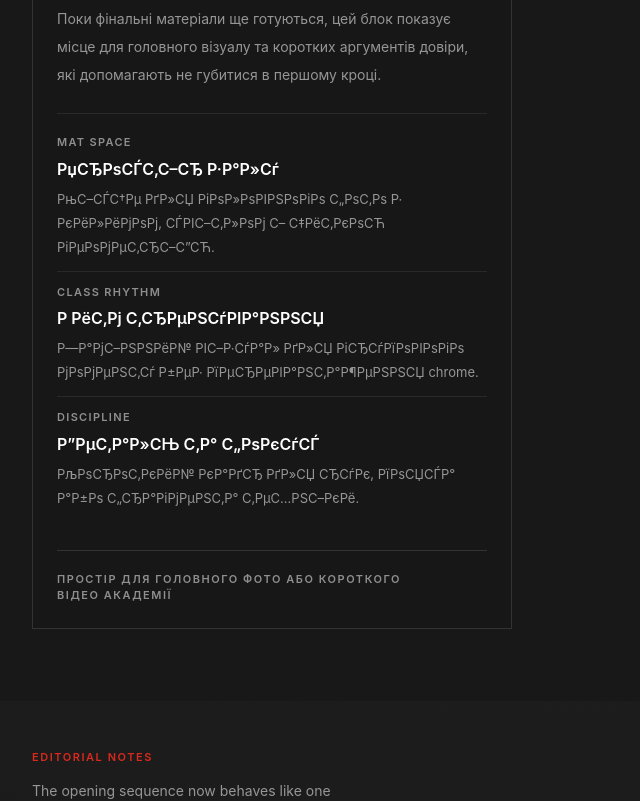
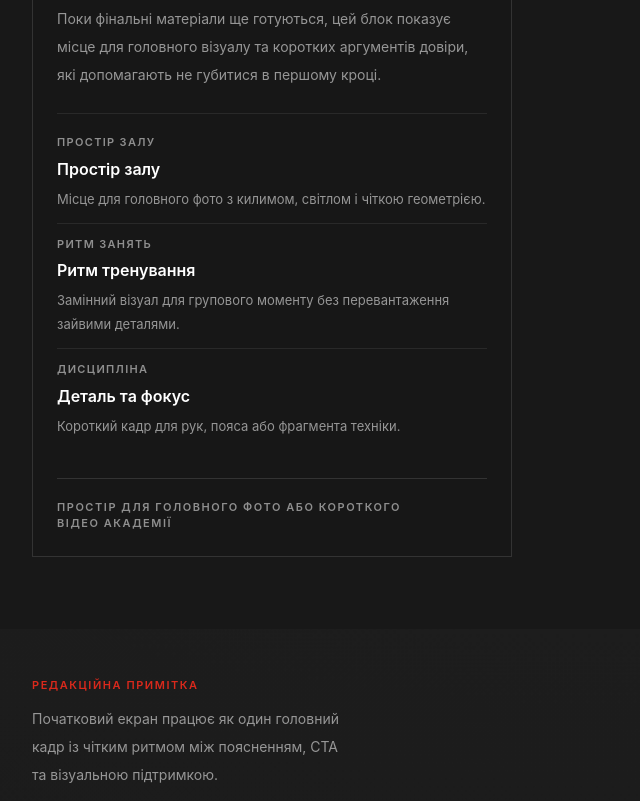
Before and after one commit to dobrodiynazar-dotcom/Avg-, a Next.js app: page / in a window 1280 px wide. Shown: the part 1640-2441 px from the top of the page, without its empty margins (0-640 px from the left). Built offline with nearby package versions, Linux system fonts and the light colour scheme.

Commit message:
Clean up Ukrainian content placeholders

```diff
--- a/src/components/sections/GallerySection.tsx
+++ b/src/components/sections/GallerySection.tsx
@@ -2,6 +2,7 @@ import type { MediaAsset, SectionIntro } from "@/types/content";
 
 import { MediaCard } from "@/components/domain";
 import { Container, SectionHeader } from "@/components/ui";
+import { mediaPreviewNote } from "@/content/media";
 
 type GallerySectionProps = {
   intro: SectionIntro;
@@ -21,7 +22,7 @@ export function GallerySection({ intro, assets }: GallerySectionProps) {
             title={intro.title}
           />
           <p className="max-w-[36rem] text-[0.875rem] leading-7 text-[var(--color-ink-muted)] lg:justify-self-end">
-            The gallery now reads as one directed visual feed: a lead frame first, then supporting cuts with lighter caption treatment.
+            {mediaPreviewNote}
           </p>
         </div>
 
--- a/src/content/media.ts
+++ b/src/content/media.ts
@@ -7,6 +7,9 @@ export const mediaIntro: SectionIntro = {
   description:
     "Навіть тимчасові візуальні слоти вже передають правильний баланс між атмосферою, дисципліною та швидким переглядом на мобільних екранах.",
 };
+
+export const mediaPreviewNote =
+  "Галерея працює як спрямована візуальна стрічка: спочатку головний кадр, далі допоміжні фрагменти з легшими підписами.";
 
 export const mediaAssets: MediaAsset[] = [
   {
--- a/src/content/site.ts
+++ b/src/content/site.ts
@@ -30,10 +30,12 @@ export const contactChannels: ContactChannel[] = [
     href: "https://t.me/avangard_bjj_preview",
     value: "@avangard_bjj_preview",
     ctaLabel: "Написати в Telegram",
-    description: "Найшвидший канал для першого запиту, уточнення графіка та старту.",
+    description:
+      "Найшвидший канал для першого запиту, уточнення графіка та старту.",
     variant: "primary",
     external: true,
-    availability: "Тимчасовий контакт для превʼю. Перед запуском буде оновлений.",
+    availability:
+      "Тимчасовий контакт для прев'ю. Перед запуском буде оновлений.",
   },
   {
     key: "instagram",
@@ -41,10 +43,12 @@ export const contactChannels: ContactChannel[] = [
     href: "https://instagram.com/avangard.bjj.preview",
     value: "@avangard.bjj.preview",
     ctaLabel: "Переглянути Instagram",
-    description: "Актуальні анонси, короткі фрагменти тренувань та атмосфера залу.",
+    description:
+      "Актуальні анонси, короткі фрагменти тренувань та атмосфера залу.",
     variant: "secondary",
     external: true,
-    availability: "Тимчасовий контакт для превʼю. Перед запуском буде оновлений.",
+    availability:
+      "Тимчасовий контакт для прев'ю. Перед запуском буде оновлений.",
   },
   {
     key: "phone",
@@ -52,9 +56,11 @@ export const contactChannels: ContactChannel[] = [
     href: "tel:+380000000000",
     value: "+38 (000) 000 00 00",
     ctaLabel: "Подзвонити",
-    description: "Контакт для дзвінка, швидкого уточнення формату занять і деталей старту.",
+    description:
+      "Контакт для дзвінка, швидкого уточнення формату занять і деталей старту.",
     variant: "tertiary",
-    availability: "Номер тимчасовий для превʼю. Остаточний контакт буде додано перед запуском.",
+    availability:
+      "Номер тимчасовий для прев'ю. Остаточний контакт буде додано перед запуском.",
   },
   {
     key: "email",
@@ -65,7 +71,8 @@ export const contactChannels: ContactChannel[] = [
     description:
       "Резервний канал для детальніших питань, організаційних тем і партнерських звернень.",
     variant: "tertiary",
-    availability: "Тимчасовий контакт для превʼю. Перед публічним запуском буде оновлений.",
+    availability:
+      "Тимчасовий контакт для прев'ю. Перед публічним запуском буде оновлений.",
   },
 ];
 
@@ -95,9 +102,9 @@ export const heroHighlights: HighlightItem[] = [
 ];
 
 export const heroMeta = {
-  eyebrow: "Editorial Notes",
+  eyebrow: "Редакційна примітка",
   description:
-    "The opening sequence now behaves like one lead frame supported by proof and motion, not a stack of unrelated cards.",
+    "Початковий екран працює як один головний кадр із чітким ритмом між поясненням, CTA та візуальною підтримкою.",
 };
 
 export const heroStats: StatItem[] = [
@@ -165,14 +172,14 @@ export const contactSectionContent: {
   intro: {
     eyebrow: "Контакти",
     title:
-      "Фінальний блок завершує сторінку спокійно і практично: з прямими каналами звʼязку та місцем під карту.",
+      "Фінальний блок завершує сторінку спокійно і практично: з прямими каналами зв'язку та місцем під карту.",
     description:
       "Тут легко знайти канал для першого звернення, зрозуміти, де проходитимуть заняття, і без зайвого шуму перейти до наступного кроку.",
   },
   preview: {
     eyebrow: "Локація та наступний крок",
     title:
-      "Тут зʼявиться реальна адреса, карта та короткий сценарій того, що відбувається після першого повідомлення.",
+      "Тут з'явиться реальна адреса, карта та короткий сценарій того, що відбувається після першого повідомлення.",
     description:
       "Блок уже показує логіку майбутньої карти й коротких пояснень, які допомагають підготуватися до першого візиту.",
     details: [
@@ -180,37 +187,41 @@ export const contactSectionContent: {
       "Адреса, карта та фінальні контакти будуть додані перед публічним запуском.",
       "Уся контактна інформація подається коротко, щоб не перевантажувати мобільний екран.",
     ],
-    placeholderLabel: "Google Maps preview area",
+    placeholderLabel: "Зона прев'ю для карти Google Maps",
   },
 };
 
 export const heroVisuals: VisualTile[] = [
   {
     id: "hero-mat",
-    label: "Mat space",
-    title: "РџСЂРѕСЃС‚С–СЂ Р·Р°Р»Сѓ",
-    description: "РњС–СЃС†Рµ РґР»СЏ РіРѕР»РѕРІРЅРѕРіРѕ С„РѕС‚Рѕ Р· РєРёР»РёРјРѕРј, СЃРІС–С‚Р»РѕРј С– С‡РёС‚РєРѕСЋ РіРµРѕРјРµС‚СЂС–С”СЋ.",
+    label: "Простір залу",
+    title: "Простір залу",
+    description:
+      "Місце для головного фото з килимом, світлом і чіткою геометрією.",
     aspectRatio: "portrait",
   },
   {
     id: "hero-class",
-    label: "Class rhythm",
-    title: "Р РёС‚Рј С‚СЂРµРЅСѓРІР°РЅРЅСЏ",
-    description: "Р—Р°РјС–РЅРЅРёР№ РІС–Р·СѓР°Р» РґР»СЏ РіСЂСѓРїРѕРІРѕРіРѕ РјРѕРјРµРЅС‚Сѓ Р±РµР· РїРµСЂРµРІР°РЅС‚Р°Р¶РµРЅРЅСЏ chrome.",
+    label: "Ритм занять",
+    title: "Ритм тренування",
+    description:
+      "Замінний візуал для групового моменту без перевантаження зайвими деталями.",
     aspectRatio: "square",
   },
   {
     id: "hero-detail",
-    label: "Discipline",
-    title: "Р”РµС‚Р°Р»СЊ С‚Р° С„РѕРєСѓСЃ",
-    description: "РљРѕСЂРѕС‚РєРёР№ РєР°РґСЂ РґР»СЏ СЂСѓРє, РїРѕСЏСЃР° Р°Р±Рѕ С„СЂР°РіРјРµРЅС‚Р° С‚РµС…РЅС–РєРё.",
+    label: "Дисципліна",
+    title: "Деталь та фокус",
+    description:
+      "Короткий кадр для рук, пояса або фрагмента техніки.",
     aspectRatio: "portrait",
   },
   {
     id: "hero-team",
-    label: "Community",
-    title: "РљРѕРјР°РЅРґРЅРёР№ РЅР°СЃС‚СЂС–Р№",
-    description: "Р’С–Р·СѓР°Р» РґР»СЏ Р°С‚РјРѕСЃС„РµСЂРё, РїС–РґС‚СЂРёРјРєРё С‚Р° Р»СЋРґСЃСЊРєРѕРіРѕ РјР°СЃС€С‚Р°Р±Сѓ.",
+    label: "Спільнота",
+    title: "Командний настрій",
+    description:
+      "Візуал для атмосфери, підтримки та людського масштабу.",
     aspectRatio: "landscape",
     tone: "dark",
   },
```
